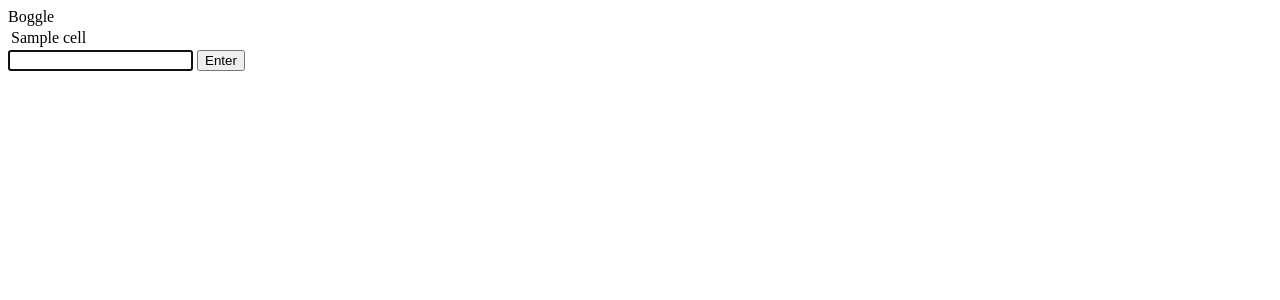
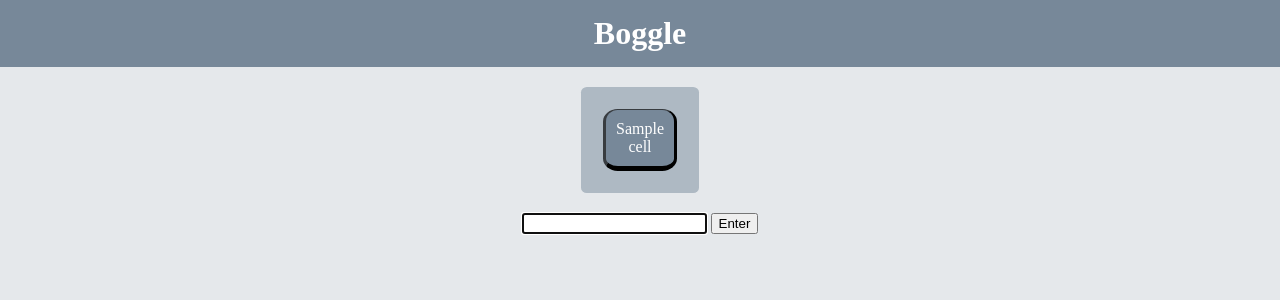
Before and after one commit to dukelester/FlaskBoggle, a Flask app: template templates/boggle.html in a window 1280 px wide. Shown: the top 300 px of the page. Run offline with Flask 2, Linux system fonts and the light colour scheme; the template is opened without the code that fills it: most values are stand-ins (such as "Sample title", 1, 10 or a date in 2020); parts of the project's set-up code (start-up, migrations or seed data) failed here and were passed over; some libraries are stand-ins or nearby versions.

Commit message:
Edit css to display boggle board

```diff
--- a/static/app.css
+++ b/static/app.css
@@ -0,0 +1,39 @@
+body {
+    margin: 0;
+    padding: 0;
+    background: #e5e8eb;
+}
+
+h1 {
+    background-color: lightslategray;
+    color: white;
+    text-align: center;
+    margin: 0;
+    padding: 15px;
+    font-size: 2rem;
+}
+
+.cell {
+    height: 2rem;
+    width: 2rem;
+    text-align: center;
+    padding: 10px;
+    color: white;
+    border-radius: 20%;
+    border-style: outset;
+    border-width: thin medium thick;
+    border-color: #383c40;
+    background-color: lightslategray;
+}
+
+.board {
+    border-radius: 5%;
+    background-color: #aeb9c3;
+    margin: 20px auto;
+    padding: 20px 20px;
+}
+
+.add-word {
+    margin: auto;
+    text-align: center;
+}
--- a/templates/boggle.html
+++ b/templates/boggle.html
@@ -4,17 +4,18 @@
     <meta charset="UTF-8">
     <meta http-equiv="X-UA-Compatible" content="IE=edge">
     <meta name="viewport" content="width=device-width, initial-scale=1.0">
-    <link rel="stylesheet" href="/static/app.css"
+    <link rel="stylesheet" href="/static/app.css">
     <title>Boggle</title>
 </head>
 <body>
+    <h1>Boggle</h1>
     <section id="boggle">
         <table class="board">
             <tbody>
                 {% for row in board %}
                 <tr>
                     {% for cell in row %}
-                    <td>{{cell}}</td>
+                    <td class="cell">{{cell}}</td>
                     {% endfor %}
                 </tr>
                 {% endfor %}
```
